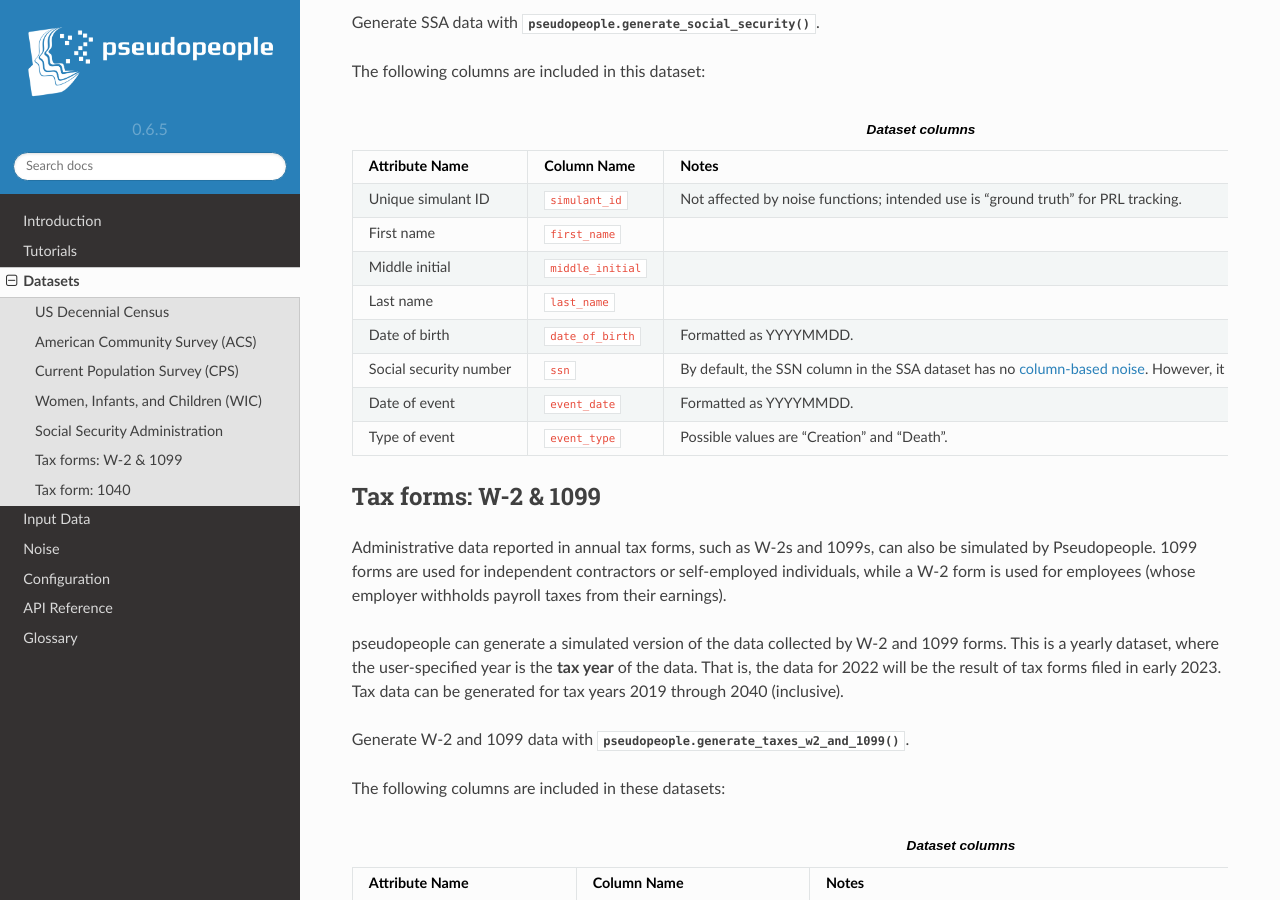
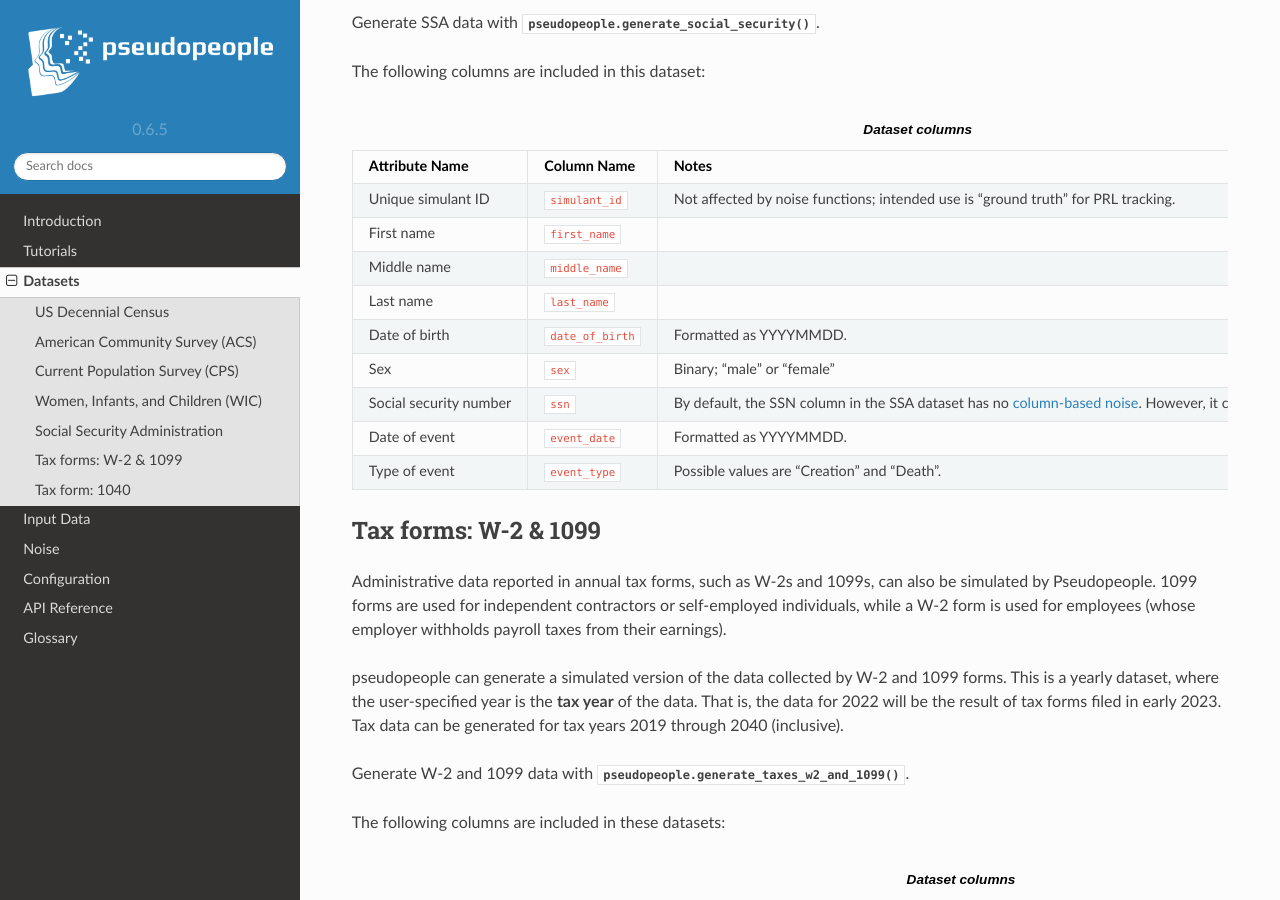
Before and after one commit to ihmeuw/pseudopeople, a Sphinx documentation site: the page built from docs/source/datasets/index.rst, in a window 1280 px wide and 900 px high, scrolled down 4904 px. Built offline with Sphinx 7.4.7 and the Read the Docs theme 2.0.0, drawn with Linux system fonts in a browser that asks for light colours.

Commit message:
Add middle name and sex columns to SSA dataset (#240)
* Change verbage of borrowed ssn noise

* Make sure noise types are verbs across docs

* Add middle name and sex columns to SSA dataset

* Fix noise page with middle name

* Fix column_noise page with middle name

---------

Co-authored-by: Alix Pletcher <pletale@ihme.washington.edu>

```diff
--- a/docs/source/datasets/index.rst
+++ b/docs/source/datasets/index.rst
@@ -369,8 +369,8 @@ The following columns are included in this dataset:
    * - First name
      - :code:`first_name`
      -
-   * - Middle initial
-     - :code:`middle_initial`
+   * - Middle name
+     - :code:`middle_name`
      -
    * - Last name
      - :code:`last_name`
@@ -378,6 +378,9 @@ The following columns are included in this dataset:
    * - Date of birth
      - :code:`date_of_birth`
      - Formatted as YYYYMMDD.
+   * - Sex
+     - :code:`sex`
+     - Binary; "male" or "female"
    * - Social security number
      - :code:`ssn`
      - By default, the SSN column in the SSA dataset has no :ref:`column-based noise <column_noise>`.
--- a/docs/source/noise/column_noise.rst
+++ b/docs/source/noise/column_noise.rst
@@ -125,13 +125,13 @@ Use a nickname
 Many people, when filling out forms or survey answers, choose to use nicknames instead of their legal names.
 A common example is an Alexander who chooses to go by Alex.
 
-The "Use a nickname" noise type in pseudopeople simulates these kinds of responses for first names. In order
+The "Use a nickname" noise type in pseudopeople simulates these kinds of responses for first and middle names. In order
 to do this, we used a list of 1,080 names and their relevant nicknames, from a project by Old Dominion
 University's Web Science and Digital Libraries Research Group. You can read more about the list of nicknames
 in the group's `GitHub repository <https://github.com/carltonnorthern/nicknames>`_.
 
 Instead of the person's legal name, pseudopeople selects the subset of simulated individuals who are eligible
-for a nickname (i.e., those whose legal first name is included in the nicknames list detailed above), then replaces
+for a nickname (i.e., those whose legal first or middle name is included in the nicknames list detailed above), then replaces
 each selected simulant's first name with any of the nicknames included in the csv file.
 
 This noise type is called :code:`use_nickname` in the configuration. It takes one parameter:
--- a/docs/source/noise/index.rst
+++ b/docs/source/noise/index.rst
@@ -117,9 +117,9 @@ Noise types for each column
     - Decennial Census, ACS, CPS, WIC, W-2 and 1099, SSA
     - Leave a field blank, use a fake name, use a nickname, make typos, make OCR errors, make phonetic errors
     -
-  * - Middle initial
+  * - Middle name
     - Decennial Census, ACS, CPS, WIC, W-2 and 1099, SSA
-    - Leave a field blank, make typos, make OCR errors, make phonetic errors
+    - Leave a field blank, use a fake name, use a nickname, make typos, make OCR errors, make phonetic errors
     -
   * - Last name
     - Decennial Census, ACS, CPS, WIC, W-2 and 1099, SSA
```
